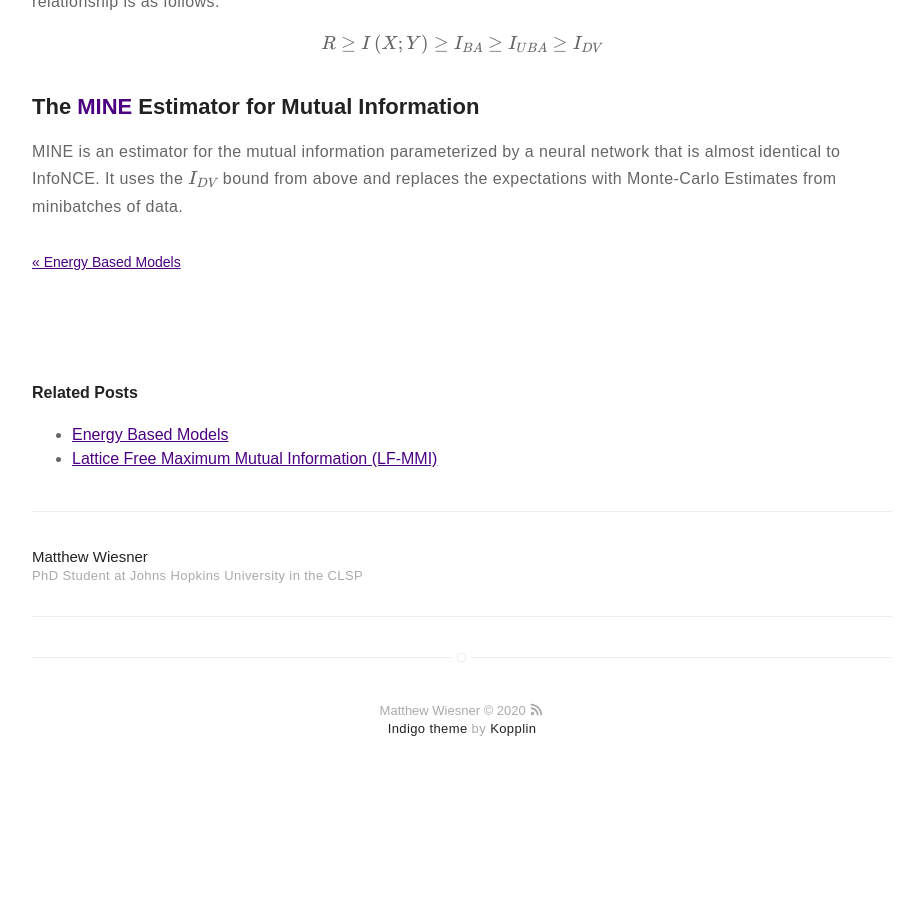
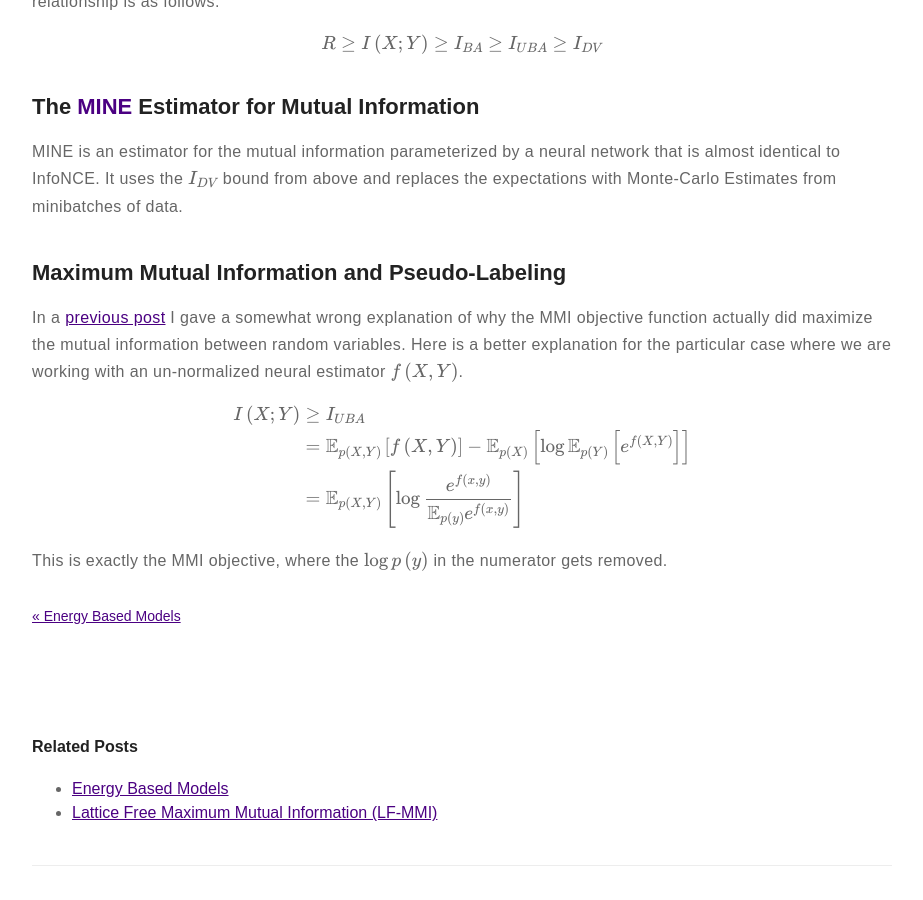
Before and after one commit to m-wiesner/m-wiesner.github.io, a Jekyll site: the page built from _posts/2020-10-30-Variational-Bounds-on-Mutual-Information.markdown, in a window 1280 px wide and 900 px high, scrolled down 2631 px. Shown: the whole window, without its empty margins (178-1101 px from the left). Built offline with Jekyll 4.4.1, drawn with Linux system fonts in a browser that asks for light colours; formulas are drawn with MathJax 3; before the commit the page ends 3431 px from its top, so only the background shows below that.

Commit message:
Update 2020-10-30-Variational-Bounds-on-Mutual-Information.markdown

```diff
--- a/_posts/2020-10-30-Variational-Bounds-on-Mutual-Information.markdown
+++ b/_posts/2020-10-30-Variational-Bounds-on-Mutual-Information.markdown
@@ -120,3 +120,16 @@ I\left(X; Y\right) &\lessgtr I_{MINE} \\
 \end{align}$$
 
 -->
+
+
+## Maximum Mutual Information and Pseudo-Labeling
+
+In a [previous post](https://m-wiesner.github.io/LF-MMI) I gave a somewhat wrong explanation of why the MMI objective function actually did maximize the mutual information between random variables. Here is a better explanation for the particular case where we are working with an un-normalized neural estimator $$f\left(X, Y\right)$$.
+
+$$\begin{align}
+I\left(X; Y\right) &\geq I_{UBA} \\
+&= \mathbb{E}_{p\left(X, Y\right)}\left[f\left(X, Y\right)\right] - \mathbb{E}_{p\left(X\right)}\left[\log{\mathbb{E}_{p\left(Y\right)}\left[e^{f\left(X, Y\right)}\right]}\right] \\
+&= \mathbb{E}_{p\left(X, Y\right)}\left[\log{\frac{e^{f\left(x, y\right)}}{\mathbb{E}_{p\left(y\right)}e^{f\left(x, y\right)}}}\right] \\
+\end{align}$$
+
+This is exactly the MMI objective, where the $$\log{p\left(y\right)}$$ in the numerator gets removed.
```
